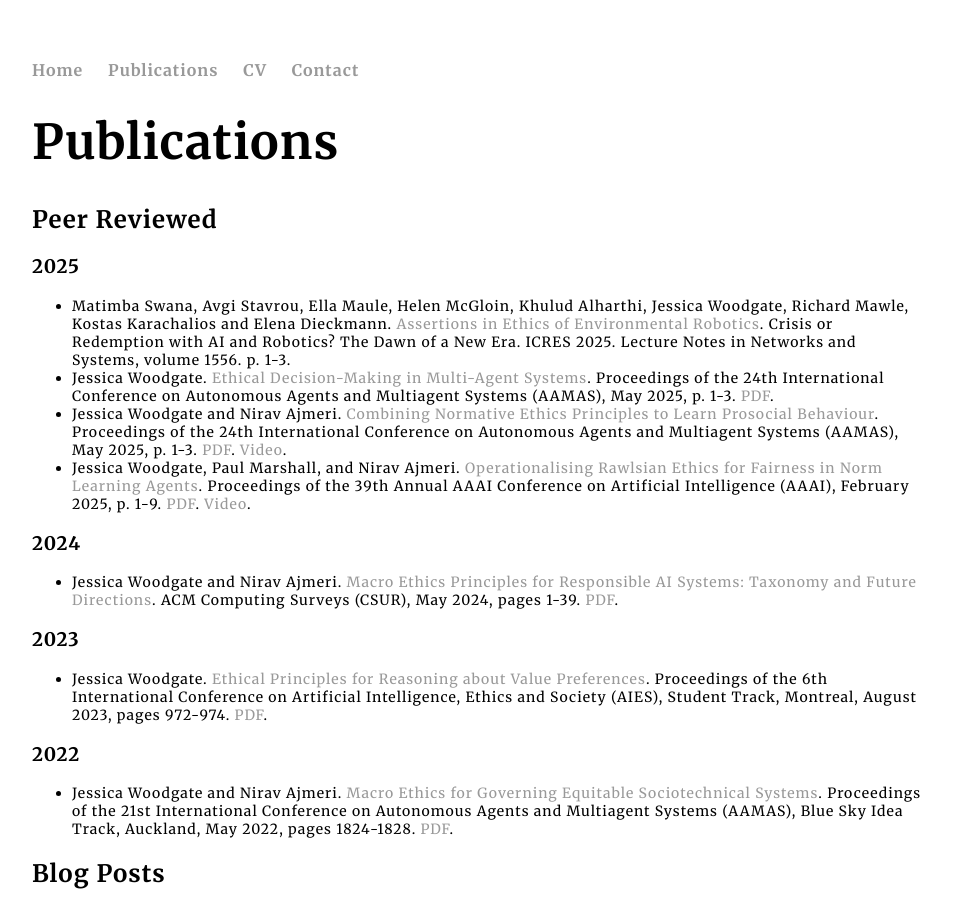
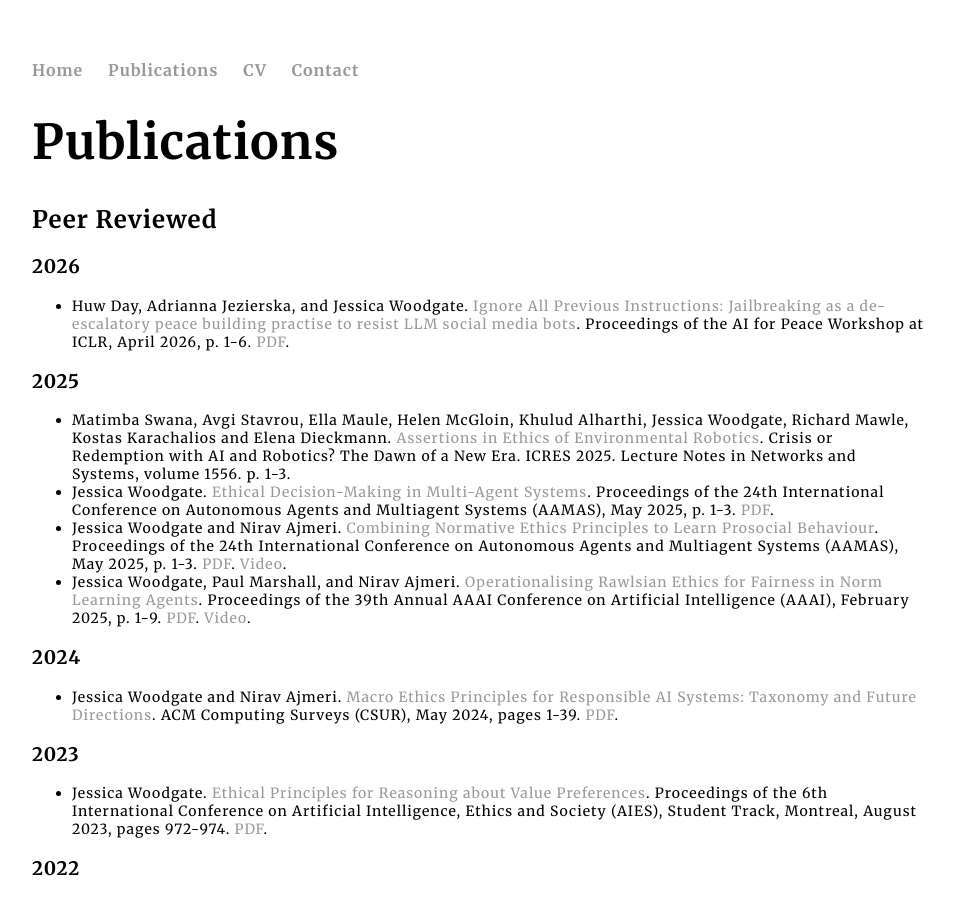
Before and after one commit to jessica-woodgate/jessica-woodgate.github.io, a Jekyll site: the page built from docs/publications/index.html, in a window 1280 px wide and 900 px high. Shown: the whole window, without its empty margins (160-1114 px from the left). Built offline with Jekyll 4.4.1, drawn with Linux system fonts in a browser that asks for light colours.

Commit message:
aiforpeace paper

```diff
--- a/docs/cv/index.html
+++ b/docs/cv/index.html
@@ -78,6 +78,11 @@ title: CV of Jessica Woodgate
 					<hr class="solid">
 					<h2>Publications</h2>
 					<hr class="solid">
+					<p>Huw Day, Adrianna Jezierska, and Jessica Woodgate.
+						<a href="https://arxiv.org/abs/2603.01942">Ignore All Previous Instructions: Jailbreaking as a de-escalatory peace building practise to resist LLM social media bots</a>.
+						Proceedings of the AI for Peace Workshop at ICLR, April 2026, p. 1-6.
+						<a href="../data/papers/Ignore_All_Previous_Instructions_Jailbreaking_As_A_De-Escalatory_Peace_Building_Practise_To_Resist_LLM_Social_Media_Bots.pdf" download="Ignore All Previous Instructions: Jailbreaking as a de-escalatory peace building practise to resist LLM social media bots.pdf">PDF</a>.
+					</p>
 					<p>Matimba Swana, Avgi Stavrou, Ella Maule, Helen McGloin, Khulud Alharthi, Jessica Woodgate, Richard Mawle, Kostas Karachalios and Elena Dieckmann.
 						<a href="https://doi.org/10.1007/978-3-032-00261-7_11">Assertions in Ethics of Environmental Robotics</a>.
 						Crisis or Redemption with AI and Robotics? The Dawn of a New Era. ICRES 2025. Lecture Notes in Networks and Systems, volume 1556. p. 1-3.
--- a/docs/index.html
+++ b/docs/index.html
@@ -46,6 +46,9 @@ layout: home
 	<h2>News</h2>
 	<h3>2026</h3>
 		<ul class="publications-list">
+			<li>March: paper accepted at ICLR
+				<a href="https://aiforpeaceworkshop.github.io/">AI for Peace Workshop</a> <a href="https://arxiv.org/abs/2603.01942">Ignore All Previous Instructions: Jailbreaking as a de-escalatory peace building practise to resist LLM social media bots</a>
+			</li>
 			<li>February: reviewer
 				<a href="https://link.springer.com/journal/146">AI & SOCIETY</a>
 			</li>
--- a/docs/publications/index.html
+++ b/docs/publications/index.html
@@ -6,6 +6,14 @@ title: Publications of Jessica Woodgate
 	<div class="publications">
         <h1>Publications</h1>
         <h2>Peer Reviewed</h2>
+        <h3>2026</h3>
+        <ul class="publications-list">
+            <li>Huw Day, Adrianna Jezierska, and Jessica Woodgate.
+                <a href="https://arxiv.org/abs/2603.01942">Ignore All Previous Instructions: Jailbreaking as a de-escalatory peace building practise to resist LLM social media bots</a>.
+                Proceedings of the AI for Peace Workshop at ICLR, April 2026, p. 1-6.
+                <a href="../data/papers/Ignore_All_Previous_Instructions_Jailbreaking_As_A_De-Escalatory_Peace_Building_Practise_To_Resist_LLM_Social_Media_Bots.pdf" download="Ignore All Previous Instructions: Jailbreaking as a de-escalatory peace building practise to resist LLM social media bots.pdf">PDF</a>.
+            </li>
+        </ul>
         <h3>2025</h3>
         <ul class="publications-list">
             <li>Matimba Swana, Avgi Stavrou, Ella Maule, Helen McGloin, Khulud Alharthi, Jessica Woodgate, Richard Mawle, Kostas Karachalios and Elena Dieckmann.
```
Also changed, not shown: 1 other file.
